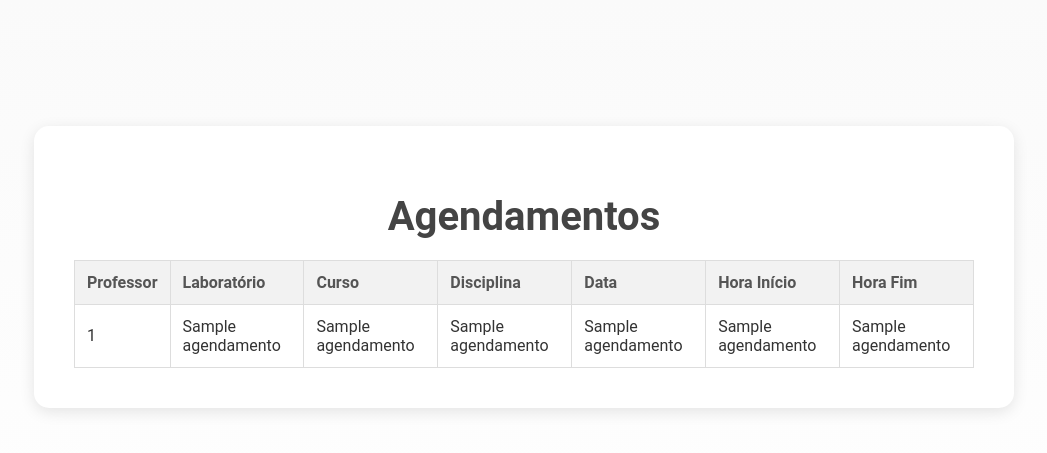
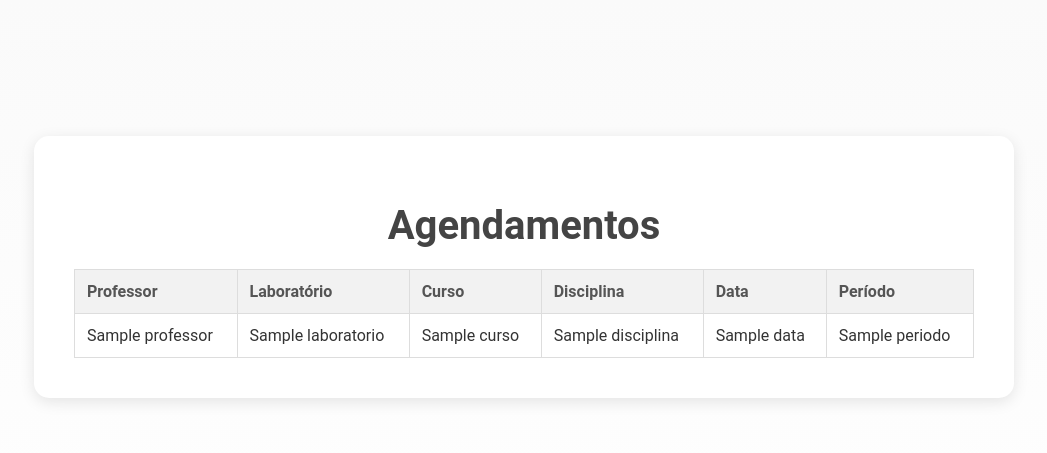
Before and after one commit to danieldosantos/AgendaLab, a Flask app: template templates/ver_agendamentos.html in a window 1280 px wide. Shown: the part 133-586 px from the top of the page, without its empty margins (116-1163 px from the left). Run offline with Flask 3, Linux system fonts and the light colour scheme; the template is opened without the code that fills it: most values are stand-ins (such as "Sample title", 1, 10 or a date in 2020).

Commit message:
json como forma de gravação de dados

```diff
--- /dev/null
+++ b/app.py
@@ -0,0 +1,104 @@
+from flask import Flask, request, render_template, redirect, url_for, flash
+import json
+import os
+from datetime import datetime  # Importa o datetime
+
+app = Flask(__name__)
+app.secret_key = 'sua_chave_secreta'  # Substitua pela sua chave secreta
+
+
+# Função para carregar dados do arquivo JSON
+def carregar_dados():
+    if not os.path.exists('data.json'):
+        print("Arquivo data.json não encontrado. Criando um novo arquivo.")
+        return []  # Retorna uma lista vazia se o arquivo não existir
+    with open('data.json', 'r') as file:
+        try:
+            return json.load(file)
+        except json.JSONDecodeError:
+            print("Erro ao carregar data.json. O arquivo está corrompido.")
+            return []  # Retorna uma lista vazia se o arquivo estiver corrompido
+
+
+# Função para salvar dados no arquivo JSON
+def salvar_dados(novo_agendamento):
+    # Carregar os agendamentos existentes
+    agendamentos = carregar_dados()
+
+    # Adicionar o novo agendamento à lista
+    agendamentos.append(novo_agendamento)
+
+    # Salvar a lista atualizada no arquivo
+    with open('data.json', 'w') as file:
+        json.dump(agendamentos, file, indent=4)
+        print("Dados salvos no arquivo data.json:", agendamentos)
+
+
+@app.route('/')
+def home():
+    return redirect(url_for('agendar'))  # Redireciona para a página de agendamento
+
+
+@app.route('/agendar', methods=['GET', 'POST'])
+def agendar():
+    if request.method == 'POST':
+        # Coletar dados do formulário
+        professor = request.form.get('professor')
+        laboratorio = request.form['laboratorio']
+        curso = request.form['curso']
+        disciplina = request.form['disciplina']
+        data = request.form['data']
+        periodo = request.form['periodo']  # Captura o período selecionado (manhã, tarde, noite)
+
+        # Carregar dados existentes
+        agendamentos = carregar_dados()
+        print("Agendamentos existentes antes de adicionar:", agendamentos)
+
+        # Verifica se já existe um agendamento para o mesmo laboratório na mesma data e período
+        for agendamento in agendamentos:
+            if (agendamento['laboratorio'] == laboratorio and
+                    agendamento['data'] == data and
+                    agendamento['periodo'] == periodo):
+                # Formatar a data para DD/MM/AAAA
+                data_formatada = datetime.strptime(data, '%Y-%m-%d').strftime('%d/%m/%Y')
+                flash(
+                    f'O laboratório "{laboratorio}" já está reservado no dia {data_formatada} para o período "{periodo}".')
+                return redirect(url_for('agendar'))
+
+        # Adicionar novo agendamento
+        novo_agendamento = {
+            "professor": professor,
+            "laboratorio": laboratorio,
+            "curso": curso,
+            "disciplina": disciplina,
+            "data": data,
+            "periodo": periodo  # Inclui o período no novo agendamento
+        }
+        print("Novo agendamento adicionado:", novo_agendamento)
+
+        # Salvar dados atualizados com o novo agendamento
+        salvar_dados(novo_agendamento)
+
+        flash('Agendamento realizado com sucesso!')
+        return redirect(url_for('ver_agendamentos'))
+
+    # Lista de laboratórios disponíveis
+    laboratorios = ['Laboratório 1', 'Laboratório 2', 'Laboratório 3']
+    return render_template('agendar.html', laboratorios=laboratorios)
+
+
+@app.route('/ver_agendamentos')
+def ver_agendamentos():
+    # Carregar os agendamentos do arquivo JSON
+    agendamentos = carregar_dados()
+    print("Agendamentos carregados para visualização:", agendamentos)
+
+    # Formatar as datas para o formato sul-americano
+    for agendamento in agendamentos:
+        agendamento['data'] = datetime.strptime(agendamento['data'], '%Y-%m-%d').strftime('%d/%m/%Y')
+
+    return render_template('ver_agendamentos.html', agendamentos=agendamentos)
+
+
+if __name__ == '__main__':
+    app.run(debug=True)
--- a/main.py
+++ /dev/null
@@ -1,130 +0,0 @@
-from flask import Flask, request, render_template, redirect, url_for, flash
-import sqlite3
-from datetime import datetime
-
-app = Flask(__name__)
-app.secret_key = 'sua_chave_secreta'  # Substitua pela sua chave secreta
-
-def conectar_banco():
-    conn = sqlite3.connect('agendamentos.db')
-    cursor = conn.cursor()
-    cursor.execute('''
-    CREATE TABLE IF NOT EXISTS agendamentos (
-        id INTEGER PRIMARY KEY AUTOINCREMENT,
-        professor TEXT,
-        laboratorio TEXT,
-        curso TEXT,
-        disciplina TEXT,
-        data TEXT,
-        hora_inicio TEXT,
-        hora_fim TEXT
-    )
-    ''')
-    conn.commit()
-    return conn, cursor
-
-def validar_hora(hora_str):
-    try:
-        datetime.strptime(hora_str, "%H:%M")
-        return True
-    except ValueError:
-        return False
-
-@app.route('/')
-def home():
-    return redirect(url_for('login'))
-
-@app.route('/login', methods=['GET', 'POST'])
-def login():
-    if request.method == 'POST':
-        return redirect(url_for('agendar'))
-    return render_template('login.html')
-
-@app.route('/registrar', methods=['GET', 'POST'])
-def registrar():
-    if request.method == 'POST':
-        return redirect(url_for('login'))
-    return render_template('registrar.html')
-
-@app.route('/agendar', methods=['GET', 'POST'])
-def agendar():
-    if request.method == 'POST':
-        professor = request.form.get('professor')
-        laboratorio = request.form['laboratorio']
-        curso = request.form['curso']
-        disciplina = request.form['disciplina']
-        data_str = request.form['data']  # data no formato YYYY-MM-DD
-        hora_inicio = request.form['hora_inicio']
-        hora_fim = request.form['hora_fim']
-
-        # Verificação da data
-        try:
-            data = datetime.strptime(data_str, "%Y-%m-%d").strftime("%Y-%m-%d")  # Confirmando o formato correto
-        except ValueError:
-            flash('Data inválida. Por favor, insira a data no formato AAAA-MM-DD.')
-            return redirect(url_for('agendar'))
-
-        # Validação das horas
-        if not validar_hora(hora_inicio) or not validar_hora(hora_fim):
-            flash('Horas inválidas. Por favor, insira no formato HH:MM.')
-            return redirect(url_for('agendar'))
-
-        conn, cursor = conectar_banco()
-
-        # Verifica se já existe um agendamento para o mesmo laboratório, data e horário
-        cursor.execute('''
-            SELECT * FROM agendamentos WHERE laboratorio = ? AND data = ? AND
-            ((hora_inicio <= ? AND hora_fim > ?) OR (hora_inicio < ? AND hora_fim >= ?))
-        ''', (laboratorio, data, hora_inicio, hora_inicio, hora_fim, hora_fim))
-
-        if cursor.fetchone():
-            flash('Conflito de agendamento: já existe um agendamento para esse laboratório nessa data e horário.')
-            conn.close()
-            return redirect(url_for('agendar'))
-
-        # Insere o novo agendamento
-        try:
-            cursor.execute('''INSERT INTO agendamentos (professor, laboratorio, curso, disciplina, data, hora_inicio, hora_fim)
-                              VALUES (?, ?, ?, ?, ?, ?, ?)''',
-                           (professor, laboratorio, curso, disciplina, data, hora_inicio, hora_fim))
-            conn.commit()
-            flash('Agendamento realizado com sucesso!')
-        except Exception as e:
-            flash(f'Erro ao inserir agendamento: {str(e)}')
-        finally:
-            conn.close()
-
-        return redirect(url_for('ver_agendamentos'))
-
-    laboratorios = ['Laboratório 1', 'Laboratório 2', 'Laboratório 3']
-    return render_template('agendar.html', laboratorios=laboratorios)
-
-@app.route('/visualizar')
-def visualizar():
-    conn, cursor = conectar_banco()
-    cursor.execute("SELECT professor, laboratorio, curso, disciplina, data, hora_inicio, hora_fim FROM agendamentos")
-    agendamentos = cursor.fetchall()
-    conn.close()
-    return render_template('visualizar.html', agendamentos=agendamentos)
-
-@app.route('/ver_agendamentos')
-def ver_agendamentos():
-    conn, cursor = conectar_banco()
-    cursor.execute("SELECT professor, laboratorio, curso, disciplina, data, hora_inicio, hora_fim FROM agendamentos")
-    agendamentos = cursor.fetchall()
-    conn.close()
-
-    # Formatação das datas e horários no padrão sul-americano
-    for i in range(len(agendamentos)):
-        try:
-            data_formatada = datetime.strptime(agendamentos[i][4], "%Y-%m-%d").strftime("%d/%m/%Y")  # 4 é o índice da data
-            hora_inicio_formatada = datetime.strptime(agendamentos[i][5], "%H:%M").strftime("%H:%M")  # 5 é o índice da hora de início
-            hora_fim_formatada = datetime.strptime(agendamentos[i][6], "%H:%M").strftime("%H:%M")  # 6 é o índice da hora de fim
-            agendamentos[i] = (agendamentos[i][0], agendamentos[i][1], agendamentos[i][2], agendamentos[i][3], data_formatada, hora_inicio_formatada, hora_fim_formatada)
-        except ValueError:
-            agendamentos[i] = (agendamentos[i][0], agendamentos[i][1], agendamentos[i][2], agendamentos[i][3], "Data inválida", "Hora inválida", "Hora inválida")
-
-    return render_template('ver_agendamentos.html', agendamentos=agendamentos)
-
-if __name__ == '__main__':
-    app.run(debug=True)
--- a/templates/ver_agendamentos.html
+++ b/templates/ver_agendamentos.html
@@ -17,20 +17,18 @@
                     <th>Curso</th>
                     <th>Disciplina</th>
                     <th>Data</th>
-                    <th>Hora Início</th>
-                    <th>Hora Fim</th>
+                    <th>Período</th>
                 </tr>
             </thead>
             <tbody>
                 {% for agendamento in agendamentos %}
                 <tr>
-                    <td>{{ agendamento[0] }}</td>
-                    <td>{{ agendamento[1] }}</td>
-                    <td>{{ agendamento[2] }}</td>
-                    <td>{{ agendamento[3] }}</td>
-                    <td>{{ agendamento[4] }}</td>
-                    <td>{{ agendamento[5] }}</td>
-                    <td>{{ agendamento[6] }}</td>
+                    <td>{{ agendamento.professor }}</td>
+                    <td>{{ agendamento.laboratorio }}</td>
+                    <td>{{ agendamento.curso }}</td>
+                    <td>{{ agendamento.disciplina }}</td>
+                    <td>{{ agendamento.data }}</td>
+                    <td>{{ agendamento.periodo }}</td>
                 </tr>
                 {% endfor %}
             </tbody>
```
Also changed, not shown: templates/agendar.html (+17 -5 lines), templates/login.html (deleted, +0 -25 lines), templates/registrar.html (deleted, +0 -20 lines), templates/visualizar.html (deleted, +0 -39 lines), agendamentos.db (deleted).
